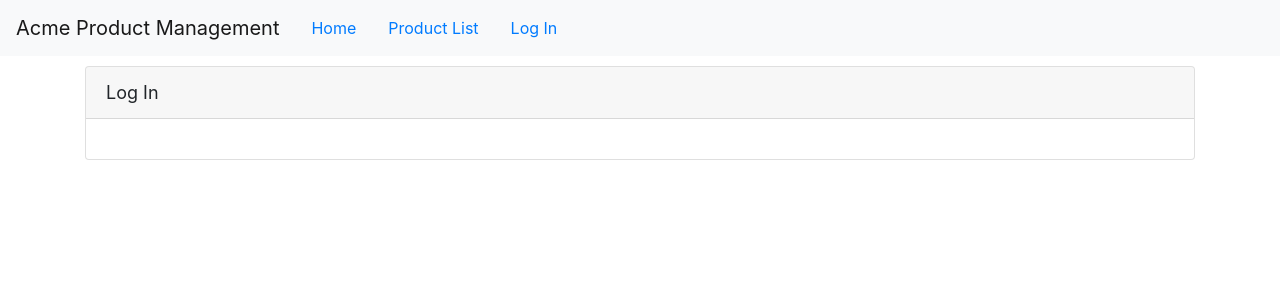
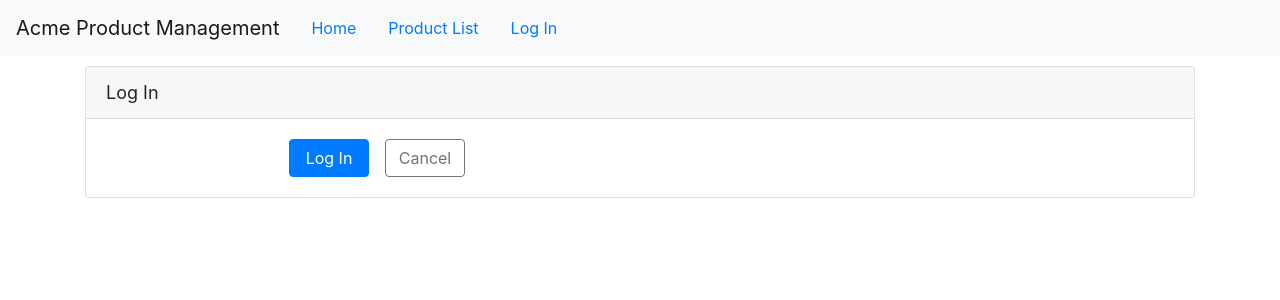
Before and after one commit to JayampathiBandara/Angular-GettingStarted, an Angular app: page /login in a window 1280 px wide. Shown: the top 300 px of the page. Built offline with nearby package versions, Linux system fonts and the light colour scheme.

Commit message:
1.3 add login/logout to button to main menu

```diff
--- /dev/null
+++ b/src/app/User/User.ts
@@ -0,0 +1,6 @@
+/* Defines the user entity */
+export interface User {
+    id: number;
+    userName: string;
+    isAdmin: boolean;
+  }
--- /dev/null
+++ b/src/app/User/auth.service.ts
@@ -0,0 +1,28 @@
+import { Injectable } from '@angular/core';
+
+import { User } from './user';
+
+@Injectable({
+  providedIn: 'root'
+})
+export class AuthService {
+  currentUser: User;
+
+  get isLoggedIn(): boolean {
+    return !!this.currentUser;
+  }
+
+  constructor() { }
+
+  login(): void {
+    this.currentUser = {
+      id: 1,
+      userName: "User Name",
+      isAdmin: true
+    };
+  }
+
+  logout(): void {
+    this.currentUser = null;
+  }
+}
--- a/src/app/User/login.component.html
+++ b/src/app/User/login.component.html
@@ -3,5 +3,21 @@
         {{pageTitle}}
     </div>
     <div class="card-body">
+        <div class="row">
+            <div class="col-md-4 offset-md-2">
+              <button class="btn btn-primary mr-3"
+                      type="submit"
+                      style="width:80px"
+                      (click)="login()">
+                Log In
+              </button>
+              <button class="btn btn-outline-secondary"
+                      type="button"
+                      style="width:80px">
+                Cancel
+              </button>
+            </div>
+          </div>
+
     </div>
 </div>
--- a/src/app/User/login.component.ts
+++ b/src/app/User/login.component.ts
@@ -1,5 +1,7 @@
 import { Component } from '@angular/core';
 import { NgForm } from '@angular/forms';
+import { AuthService } from './auth.service';
+import { Router } from '@angular/router';
 
 @Component({
   //selector: 'app-login', login using router
@@ -10,5 +12,11 @@ export class LoginComponent {
   errorMessage: string;
   pageTitle = 'Log In';
 
-  constructor() { }
+  constructor(private authService: AuthService,
+    private router: Router) { }
+
+    login() {
+    this.authService.login();
+    this.router.navigate(['/welcome']);
+  }
 }
--- a/src/app/app.component.html
+++ b/src/app/app.component.html
@@ -3,8 +3,11 @@
   <ul class='nav nav-pills'>
     <li><a class='nav-link' [routerLink]="['/welcome']">Home</a></li>
     <li><a class='nav-link' [routerLink]="['/products']">Product List</a></li>
-        <li class="nav-item">
+    <li class="nav-item" *ngIf="!isLoggedIn">
       <a class="nav-link" [routerLink]="['/login']">Log In</a>
+    </li>
+    <li class="nav-item" *ngIf="isLoggedIn">
+      <a class="nav-link" (click)="logOut()">Log Out</a>
     </li>
   </ul>
 </nav>
--- a/src/app/app.component.ts
+++ b/src/app/app.component.ts
@@ -1,4 +1,6 @@
 import { Component } from '@angular/core';
+import { AuthService } from './User/auth.service';
+import { Router } from '@angular/router';
 
 @Component({
   selector: 'pm-root',
@@ -6,4 +8,16 @@ import { Component } from '@angular/core';
 })
 export class AppComponent {
   pageTitle = 'Acme Product Management';
+
+  get isLoggedIn(): boolean {
+    return this.authService.isLoggedIn;
+  }
+
+  constructor(private authService: AuthService,
+    private router: Router) { }
+
+  logOut():void{
+    this.authService.logout();
+    this.router.navigate(['/login']);
+  }
 }
```
Lines whose indentation alone changed are shown as unchanged.
